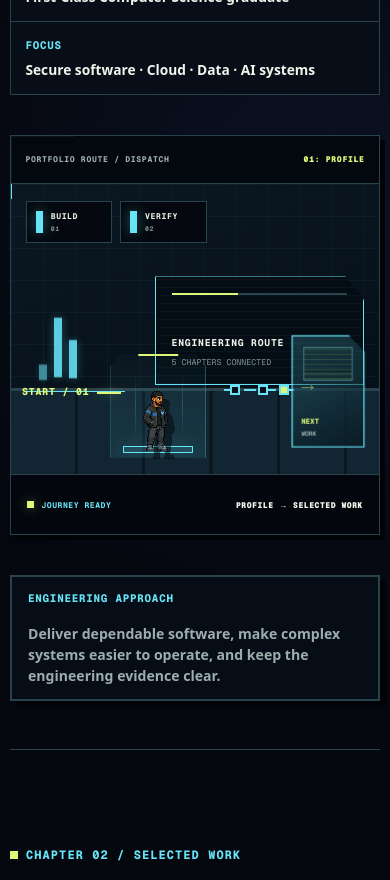
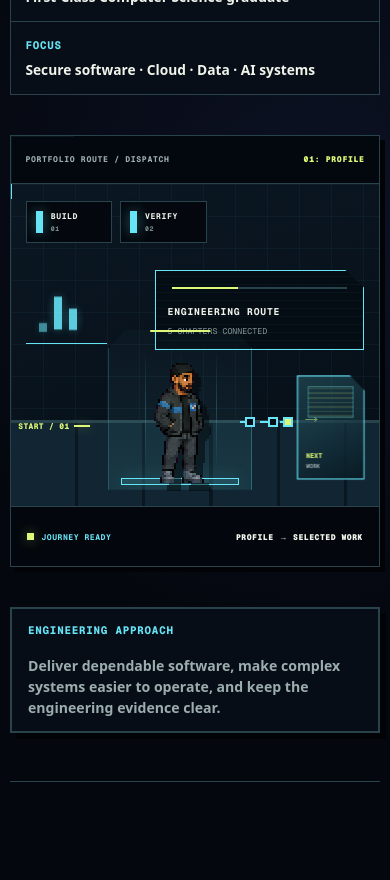
Before and after one commit to Sukhraj1000/SKPortfolio, a Next.js app: page / in a window 390 px wide. Shown: the part 780-1660 px from the top of the page. Built offline with nearby package versions, Linux system fonts and the light colour scheme.

Commit message:
fix(portfolio): rebalance mobile hero pixel art

```diff
--- a/src/app/pixel-quest.css
+++ b/src/app/pixel-quest.css
@@ -3942,7 +3942,9 @@
     white-space: normal;
   }
   .pq-hero-scene {
-    min-height: 25rem;
+    --pq-mobile-operator-center: 46%;
+
+    min-height: 27rem;
     box-shadow: 5px 5px 0 var(--pq-shadow);
   }
   .pq-scene-window-bar,
@@ -3964,48 +3966,56 @@
     display: none;
   }
   .pq-signal-tower {
-    top: 9rem;
+    top: 8.75rem;
     left: 4%;
-    width: 27%;
-    height: 7rem;
+    width: 22%;
+    height: 4.25rem;
   }
   .pq-signal-tower strong {
     display: none;
   }
   .pq-scene-terminal {
-    top: 8.8rem;
+    top: 8.4rem;
     right: 4%;
     width: 57%;
-    min-height: 6.8rem;
+    min-height: 5rem;
+    padding: 0.75rem;
   }
   .pq-scene-entry {
-    left: 3%;
+    left: 2%;
+    grid-template-columns: auto 1rem;
+    gap: 0.25rem;
+    font-size: 0.5rem;
+    letter-spacing: 0.04em;
+  }
+  .pq-scene-entry i {
+    width: 1rem;
   }
   .pq-operator-berth {
     bottom: 4.75rem;
-    left: 27%;
-    width: 6rem;
-    height: 6.5rem;
+    left: calc(var(--pq-mobile-operator-center) - 4.5rem);
+    width: 9rem;
+    height: 10rem;
   }
   .pq-hero-operator {
-    left: 33%;
+    left: calc(var(--pq-mobile-operator-center) - 3rem);
     bottom: 5.15rem;
     transform: none;
   }
   .pq-hero-operator .pq-operator {
-    width: 48px;
-    height: 64px;
-    background-size: 192px 256px;
+    width: 96px;
+    height: 128px;
+    background-size: 384px 512px;
   }
   .pq-destination-console {
     right: 4%;
     bottom: 5.4rem;
-    transform: scale(0.82);
+    transform: scale(0.76);
     transform-origin: bottom right;
   }
   .pq-scene-route {
-    right: 23%;
-    left: 58%;
+    right: 22%;
+    left: calc(var(--pq-mobile-operator-center) + 3.75rem);
   }
   .pq-chapter-heading h2,
   .pq-ending-copy h2 {
```
Also changed, not shown: 1 other file (tests, documents, lock files or other folders).
